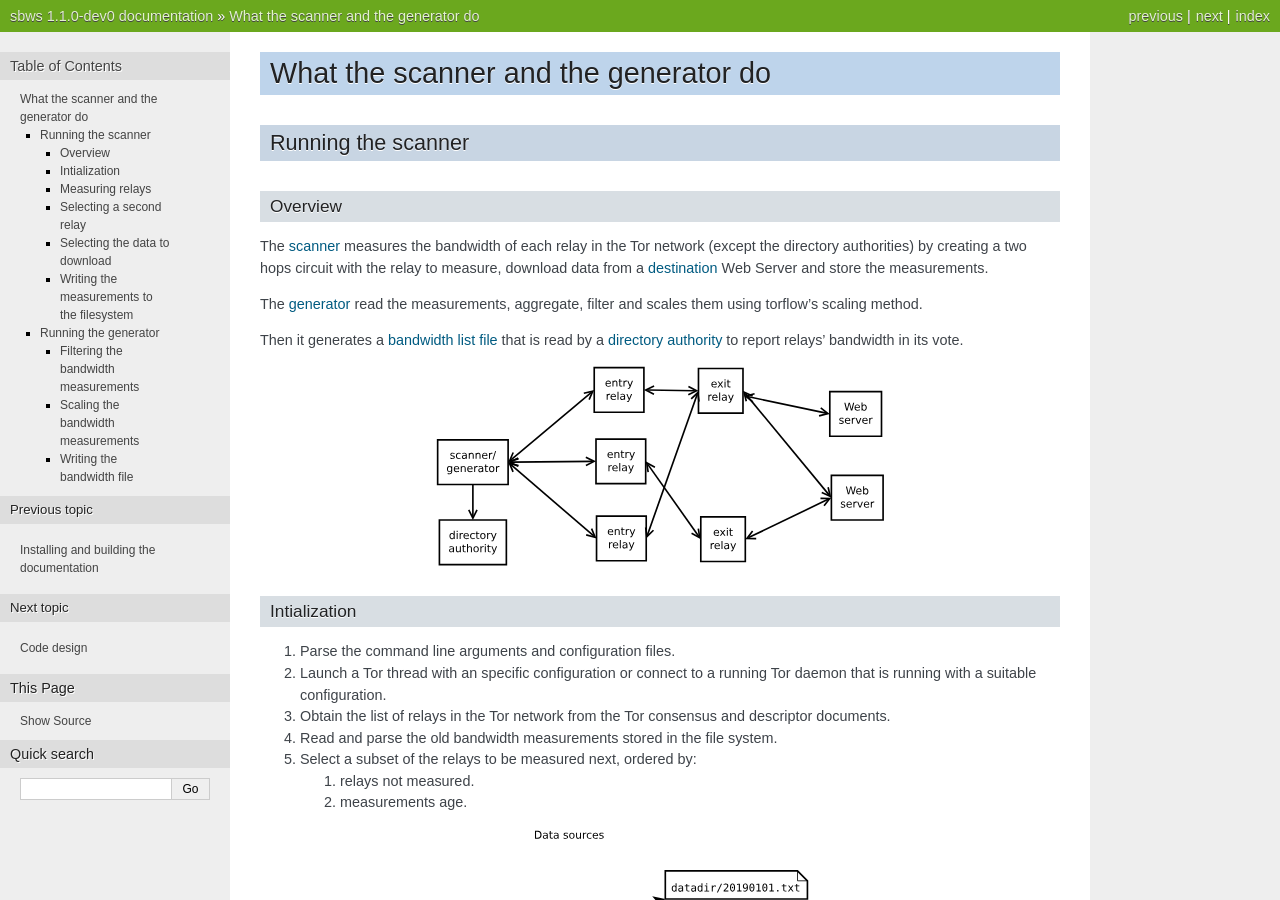
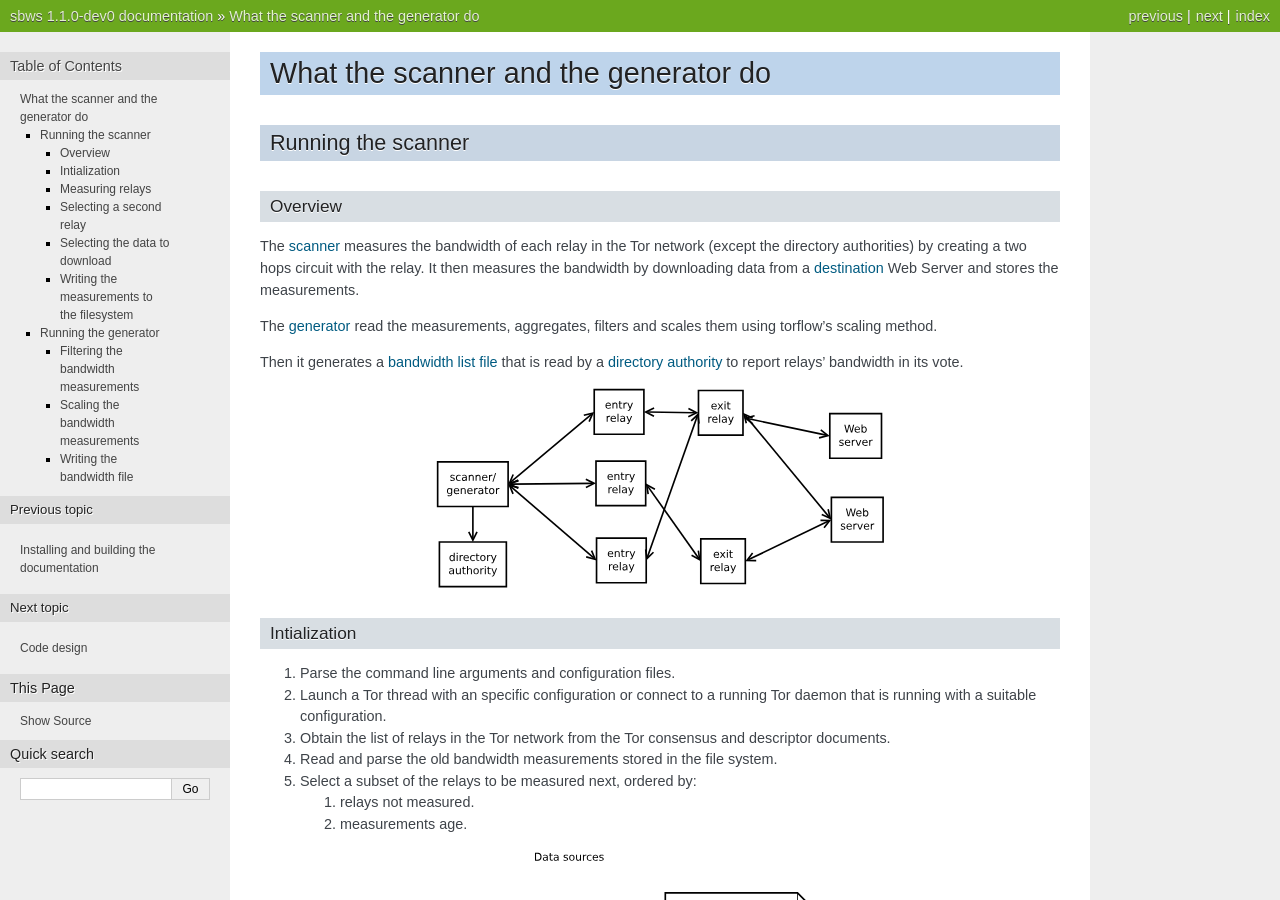
Before and after one commit to torproject/sbws, a Sphinx documentation site: the page built from docs/source/how_works.rst, in a window 1280 px wide and 900 px high. Built offline with Sphinx 7.4.7, drawn with Linux system fonts in a browser that asks for light colours; formulas are drawn with MathJax 3.

```diff
--- a/docs/source/how_works.rst
+++ b/docs/source/how_works.rst
@@ -12,10 +12,10 @@
 
 The :term:`scanner` measures the bandwidth of each relay in the Tor network
 (except the directory authorities) by creating a two hops circuit
-with the relay to measure, download data from a :term:`destination` Web Server
-and store the measurements.
+with the relay. It then measures the bandwidth by downloading data
+from a :term:`destination` Web Server and stores the measurements.
 
-The :term:`generator` read the measurements, aggregate, filter and
+The :term:`generator` read the measurements, aggregates, filters and
 scales them using torflow's scaling method.
 
 Then it generates a :term:`bandwidth list file` that is read
```
Also changed, not shown: README.md (+3 -3 lines).
